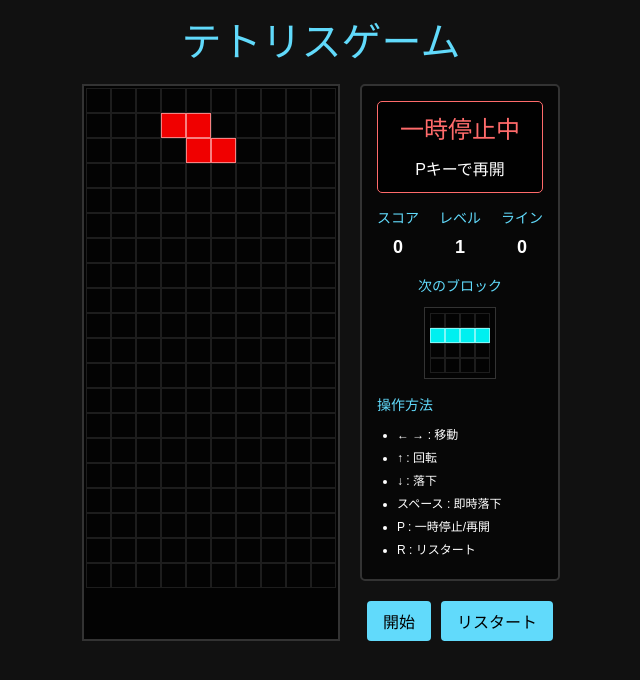
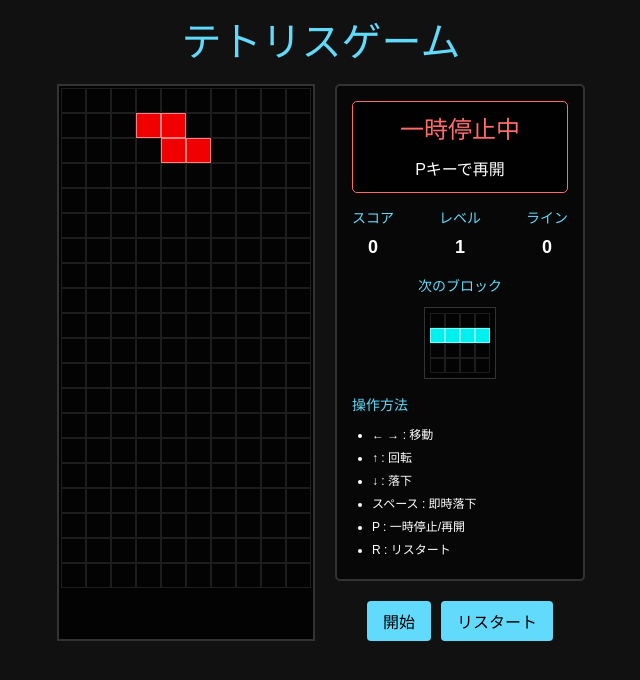
Before and after one commit to masatoi/tsttrs, a React (Vite) app: page / in a window 1280 px wide. Shown: the top 680 px of the page, without its empty margins (319-959 px from the left). Built offline with nearby package versions, Linux system fonts and the light colour scheme.

Commit message:
修正: InfoPanelの幅を固定

```diff
--- a/src/App.css
+++ b/src/App.css
@@ -59,7 +59,7 @@ h1 {
   display: flex;
   flex-direction: column;
   gap: 20px;
-  min-width: 200px;
+  width: 250px; /* 固定幅に変更 */
 }
 
 /* 情報パネル */
@@ -68,6 +68,8 @@ h1 {
   border: 2px solid var(--border-color);
   padding: 15px;
   border-radius: 5px;
+  width: 100%; /* 親要素の幅に合わせる */
+  box-sizing: border-box; /* パディングとボーダーを幅に含める */
 }
 
 .game-over-message,
```
Also changed, not shown: .memory/implementation_history.md.
